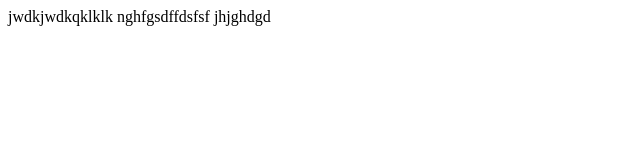
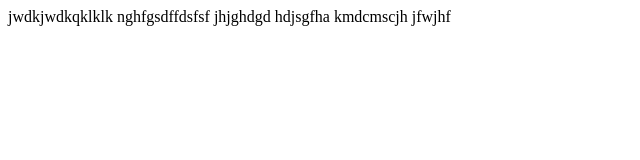
Before and after one commit to 8770Mohit/day1, a plain HTML site: page index2.html in a window 1280 px wide. Shown: the whole page, without its empty margins (0-640 px from the left). Drawn offline with Linux system fonts and the light colour scheme.

Commit message:
Update index2.html

```diff
--- a/index2.html
+++ b/index2.html
@@ -9,5 +9,8 @@
     jwdkjwdkqklklk
     nghfgsdffdsfsf
     jhjghdgd
+    hdjsgfha
+    kmdcmscjh
+    jfwjhf
 </body>
 </html>
```
